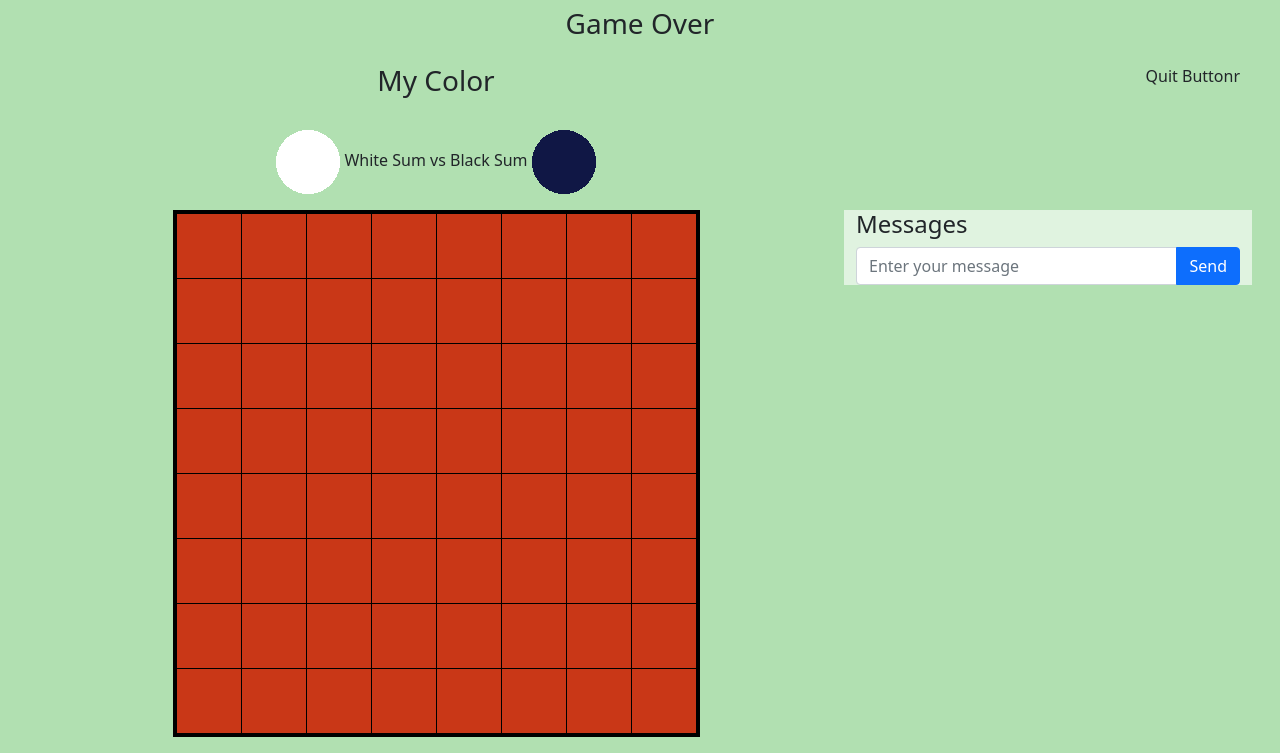
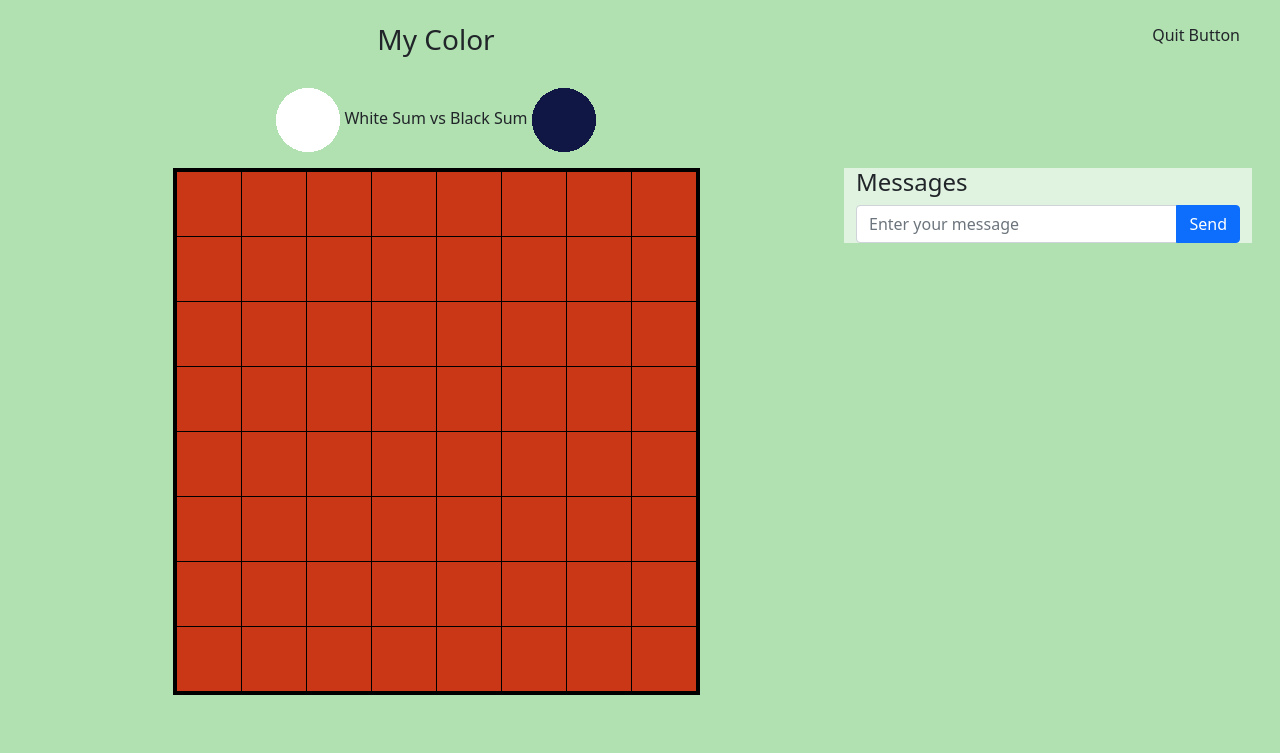
Before and after one commit to asnaniseema/REVERSI_Seema, a website: page public/game.html in a window 1280 px wide. Shown: the part 67-820 px from the top of the page. Drawn offline with nearby package versions, Linux system fonts and the light colour scheme.

Commit message:
Update game.html

```diff
--- a/public/game.html
+++ b/public/game.html
@@ -19,7 +19,7 @@
 		</div>
 	</div>
 	<div class="row m-3">
-		<div class="col text-center">
+		<div class="col text-center d-none">
 			<h3 id="game_over">Game Over</h3>
 		</div>
 	</div>
@@ -34,7 +34,7 @@
 			<img class="img-fluid" src="assets/images/black.gif" alt="Black score" />
 		</div>
 		<div class="col text-end justify-content-end">
-			<div id="quit">Quit Buttonr</div>
+			<div id="quit">Quit Button</div>
 		</div>
 	</div>
 
```
